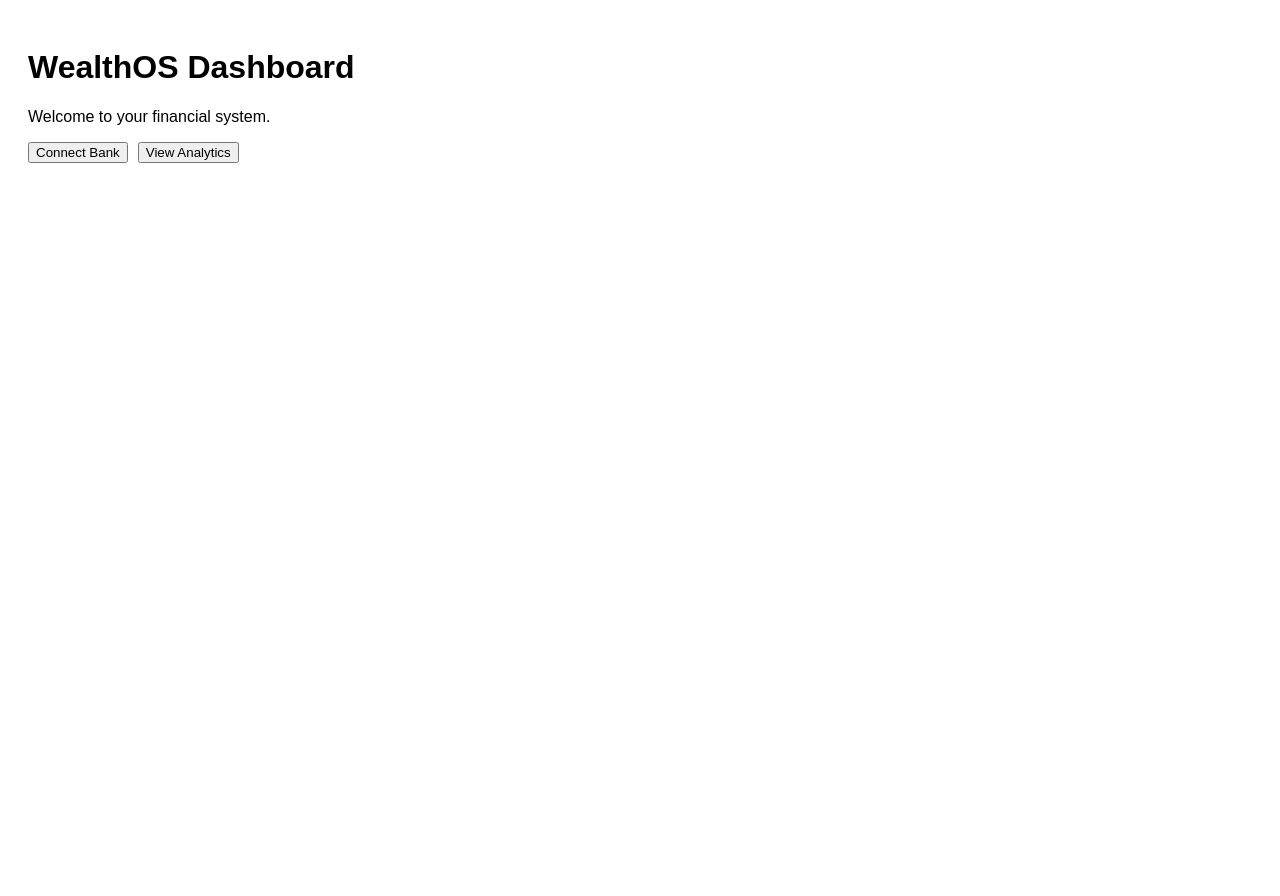
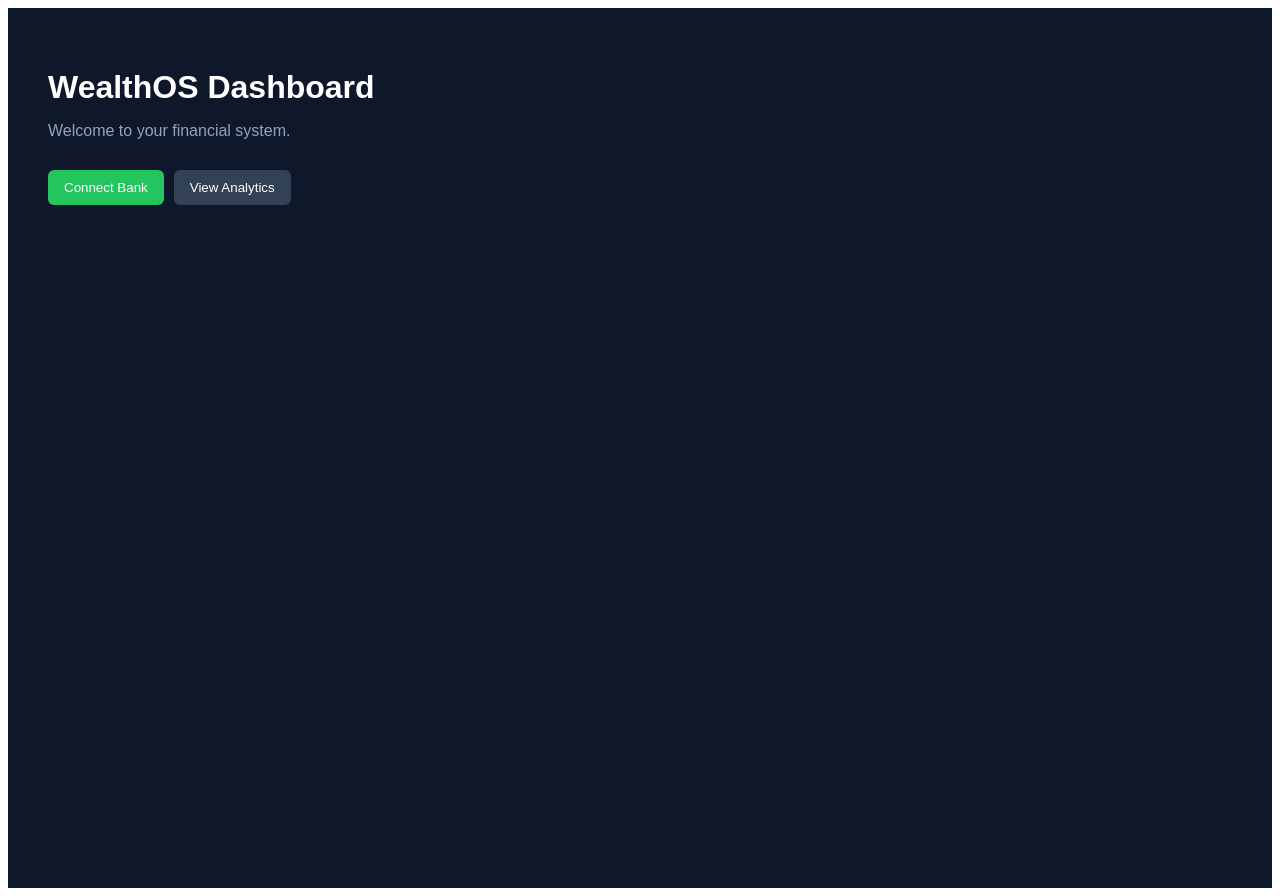
Before and after one commit to joynertjoyner-a11y/Wealthos-frontend, a React (Vite) app: page / in a window 1280 px wide. Before the commit the page ends 800 px from the top, so only its background shows below. Built offline with nearby package versions, Linux system fonts and the light colour scheme.

Commit message:
Update App.jsx

```diff
--- a/src/App.jsx
+++ b/src/App.jsx
@@ -1,11 +1,43 @@
 function App() {
   return (
-    <div style={{ padding: "20px", fontFamily: "Arial" }}>
-      <h1>WealthOS Dashboard</h1>
-      <p>Welcome to your financial system.</p>
+    <div style={{
+      minHeight: "100vh",
+      backgroundColor: "#0f172a",
+      color: "white",
+      padding: "40px",
+      fontFamily: "Arial"
+    }}>
 
-      <button>Connect Bank</button>
-      <button style={{ marginLeft: "10px" }}>View Analytics</button>
+      <h1 style={{ fontSize: "32px", marginBottom: "10px" }}>
+        WealthOS Dashboard
+      </h1>
+
+      <p style={{ color: "#94a3b8", marginBottom: "30px" }}>
+        Welcome to your financial system.
+      </p>
+
+      <div style={{ display: "flex", gap: "10px" }}>
+        <button style={{
+          padding: "10px 16px",
+          backgroundColor: "#22c55e",
+          border: "none",
+          borderRadius: "6px",
+          color: "white"
+        }}>
+          Connect Bank
+        </button>
+
+        <button style={{
+          padding: "10px 16px",
+          backgroundColor: "#334155",
+          border: "none",
+          borderRadius: "6px",
+          color: "white"
+        }}>
+          View Analytics
+        </button>
+      </div>
+
     </div>
   );
 }
```
